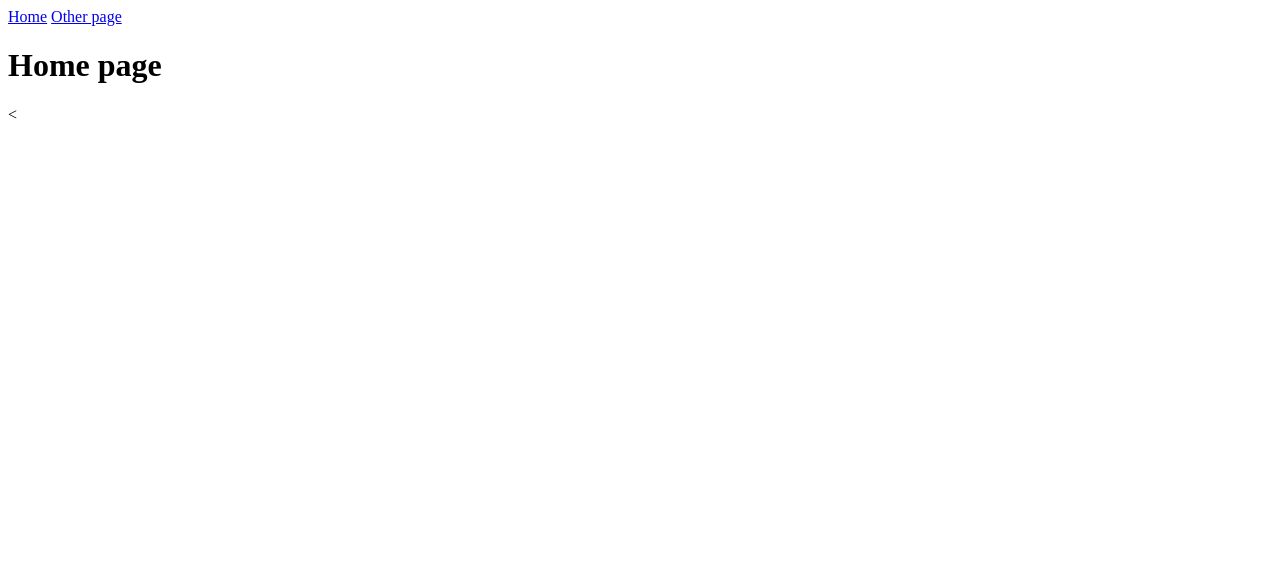
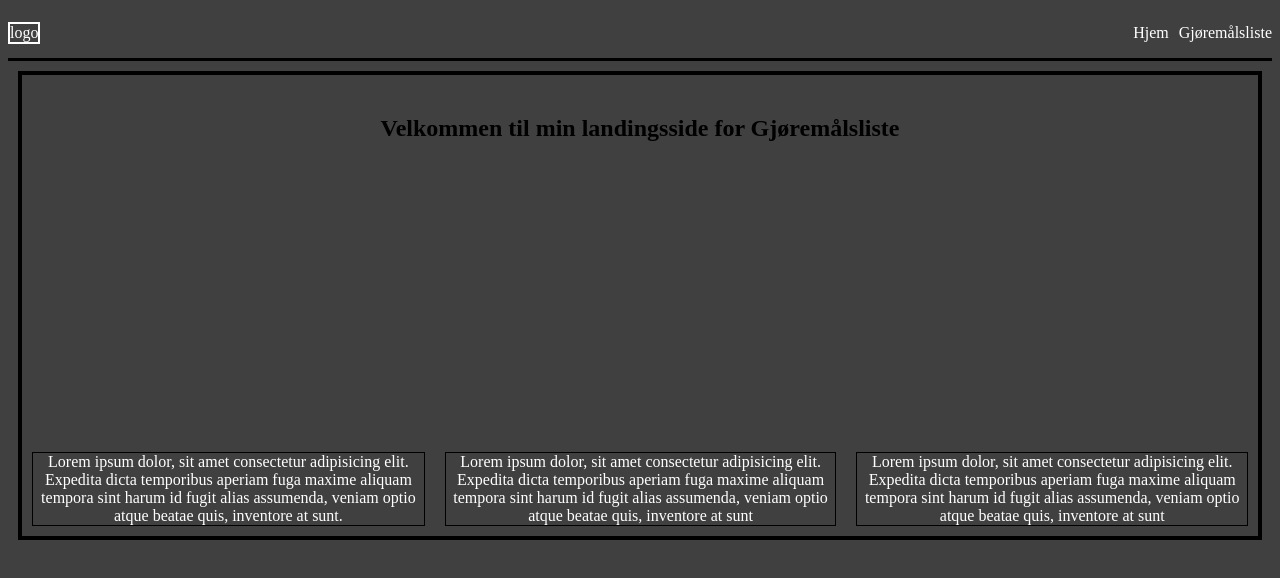
Before and after one commit to Sander-Kode/Oppgave-dynamisk-gj-rem-lsliste, a website: page index.html in a window 1280 px wide. Drawn offline with Linux system fonts and the light colour scheme.

Commit message:
lagt til css html

```diff
--- a/index.html
+++ b/index.html
@@ -11,14 +11,50 @@
     <link rel="stylesheet" href="styles.css" />
     <script type="module" src="script.js"></script>
   </head>
+
+
   <body>
+   <header>
+
+    <div class="logo">logo</div>
     <nav>
-      <a href="/" aria-current="page">Home</a>
-      <a href="/page2.html">Other page</a>
+      <ul class="navList">
+        <a href="">
+          <li>Hjem</li>
+        </a>
+
+        <a href="">
+          <li>Gjøremålsliste</li>
+        </a>
+
+      </ul>
     </nav>
-    <main>
-      <h1>Home page</h1>
-    </main>
+
+   </header>
+
+   <main>
+    <section id="hjem" class="hero">
+
+      <h1 class="hero-headline">Velkommen til min landingsside for Gjøremålsliste</h1>
+
+      <div class="hero-layout">
+       <div class="hero-kort">Lorem ipsum dolor, sit amet consectetur adipisicing elit. Expedita dicta temporibus aperiam fuga maxime aliquam tempora sint harum id fugit alias assumenda, veniam optio atque beatae quis, inventore at sunt.</div>
+       <div class="hero-kort">Lorem ipsum dolor, sit amet consectetur adipisicing elit. Expedita dicta temporibus aperiam fuga maxime aliquam tempora sint harum id fugit alias assumenda, veniam optio atque beatae quis, inventore at sunt</div>
+       <div class="hero-kort">Lorem ipsum dolor, sit amet consectetur adipisicing elit. Expedita dicta temporibus aperiam fuga maxime aliquam tempora sint harum id fugit alias assumenda, veniam optio atque beatae quis, inventore at sunt</div>
+
+
+
+      </div>
+
+    </section>
+
+
+   </main>
+
+   <footer>
+
+   </footer>
+
   </body>
-  <
+
 </html>
--- a/styles.css
+++ b/styles.css
@@ -0,0 +1,89 @@
+:root {
+    /* Farge variabler */
+    --primaryColor: #fcc388ff; /* Peach */
+    --secondaryColor: #ffc5c9ff; /* Tea rose red*/
+    --accentColor: #ffffd1ff; /* Cream */
+    --accentColorTwo: #fee5d0ff; /* Champagne pink*/
+    --accentColorThree: #fff6edff; /* Seashell */
+    background-color: rgb(64, 64, 64);
+
+
+    /* Størrelse variabler */
+    --smallSpace: 8px;
+    --mediumSpace: 16px;
+    --largeSpace: 24px;
+    --fullScreen: 100svh;
+
+    /* Skrift variabler */
+    --fontFamily: "Roboto";
+    --fontSize: 18px;
+  }
+
+  header {
+    display: flex;
+    align-items: center;
+
+    justify-content: space-between;
+    border-bottom: 3px solid black;
+
+
+  }
+
+  .logo {
+    color: white;
+    border: 2px solid white;
+  }
+
+  .navList, a{
+    display: flex;
+    color: white;
+    gap: 10px;
+    list-style: none;
+    text-decoration: none;
+
+
+  }
+
+
+  main {
+
+
+
+
+  }
+
+  .hero{
+    display: flex;
+    flex-direction: column;
+    border: 4px solid black;
+    margin: 10px;
+
+
+
+  }
+
+  .hero-headline{
+    display: flex;
+    justify-content: center;
+    margin-bottom: 300px;
+    margin-top: 40px;
+  }
+
+  .hero-layout{
+    display: flex;
+    justify-content: space-between;
+
+  }
+
+  .hero-kort{
+    border: 1px solid black;
+    color: white;
+    margin: 10px;
+    text-align: center;
+
+
+  }
+
+  footer {
+
+  }
```
Also changed, not shown: images/To do background.avif (added), 1 other file.
